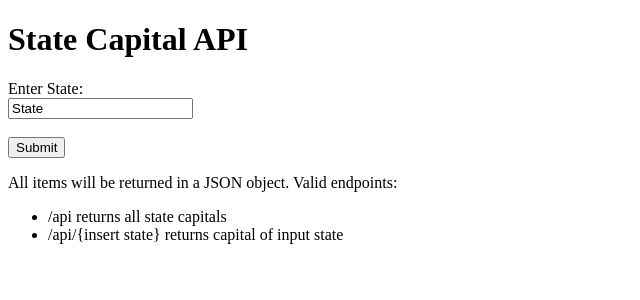
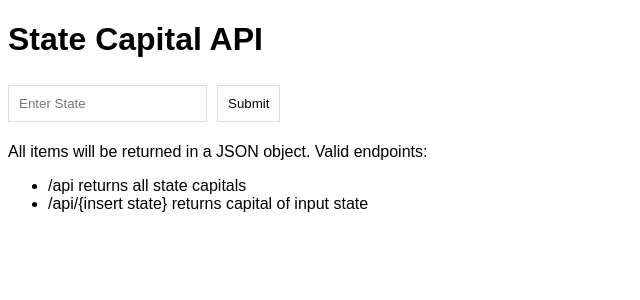
Before and after one commit to Coswold/api_challenge, a Flask app: page / in a window 1280 px wide. Shown: the top 300 px of the page, without its empty margins (0-640 px from the left). Run offline with Flask 2, Linux system fonts and the light colour scheme; some libraries are stand-ins or nearby versions.

Commit message:
updated search capabilities

```diff
--- a/app.py
+++ b/app.py
@@ -1,5 +1,5 @@
 from flask import Flask
-from flask import jsonify, render_template, request, make_response
+from flask import jsonify, render_template, request, make_response, url_for, redirect
 from flask_pymongo import PyMongo
 
 from flask_limiter import Limiter
@@ -37,20 +37,31 @@ def home():
 def get_state_capitals():
     city = mongo.db.cities
     output = []
-    for s in city.find():
-        output.append({'name' : s['name'], 'state' : s['state']})
+    for c in city.find():
+        output.append({'name' : c['name'], 'state' : c['state']})
     return jsonify({'result' : output}), 201
 
 @app.route('/api/<name>', methods=['GET'])
 def get_one_capital(name):
+    name = name.lower()
     city = mongo.db.cities
-    s = city.find_one({'name' : name})
-    if s:
-        output = {'name' : s['name'], 'state' : s['state']}
+    output = []
+    # c = city.find_one({'name' : name})
+    for c in city.find():
+        output.append({'name': c['name'], 'state': c['state']})
+    res = [i for i in output if name in i['name'].lower()]
+    if res:
+        output = res
     else:
         output = "City not in database"
     return jsonify({'result' : output}), 201
 
+@app.route('/accept', methods=['POST'])
+def accept():
+    state = request.form['state']
+    print(state)
+    return redirect(url_for('get_one_capital', name=state))
+
 
 if __name__ == '__main__':
     app.run()
--- /dev/null
+++ b/static/css/main.css
@@ -0,0 +1,43 @@
+body {font-family: Arial, Helvetica, sans-serif;}
+* {box-sizing: border-box;}
+
+.form-inline {
+  display: flex;
+  flex-flow: row wrap;
+  align-items: center;
+}
+
+.form-inline label {
+  margin: 5px 10px 5px 0;
+}
+
+.form-inline input {
+  vertical-align: middle;
+  margin: 5px 10px 5px 0;
+  padding: 10px;
+  background-color: #fff;
+  border: 1px solid #ddd;
+}
+
+.form-inline button {
+  padding: 10px 20px;
+  background-color: dodgerblue;
+  border: 1px solid #ddd;
+  color: white;
+  cursor: pointer;
+}
+
+.form-inline button:hover {
+  background-color: royalblue;
+}
+
+@media (max-width: 800px) {
+  .form-inline input {
+    margin: 10px 0;
+  }
+
+  .form-inline {
+    flex-direction: column;
+    align-items: stretch;
+  }
+}
--- a/templates/home.html
+++ b/templates/home.html
@@ -1,16 +1,17 @@
 <!DOCTYPE html>
 <html>
     <head>
+        <meta name="viewport" content="width=device-width, initial-scale=1">
+        <link rel="stylesheet" type="text/css" href="../static/css/main.css" />
     </head>
 
     <body>
         <h1>State Capital API</h1>
 
-        <form action="#">
-            Enter State:<br>
-            <input type="text" name="firstname" value="State">
+        <form class="form-inline" action="/accept", method="POST">
+            <input type="text" placeholder="Enter State" name="state" value="">
             <br><br>
-            <input type="submit" value="Submit">
+            <input type="submit">
         </form>
 
         <p>All items will be returned in a JSON object. Valid endpoints:</p>
```
